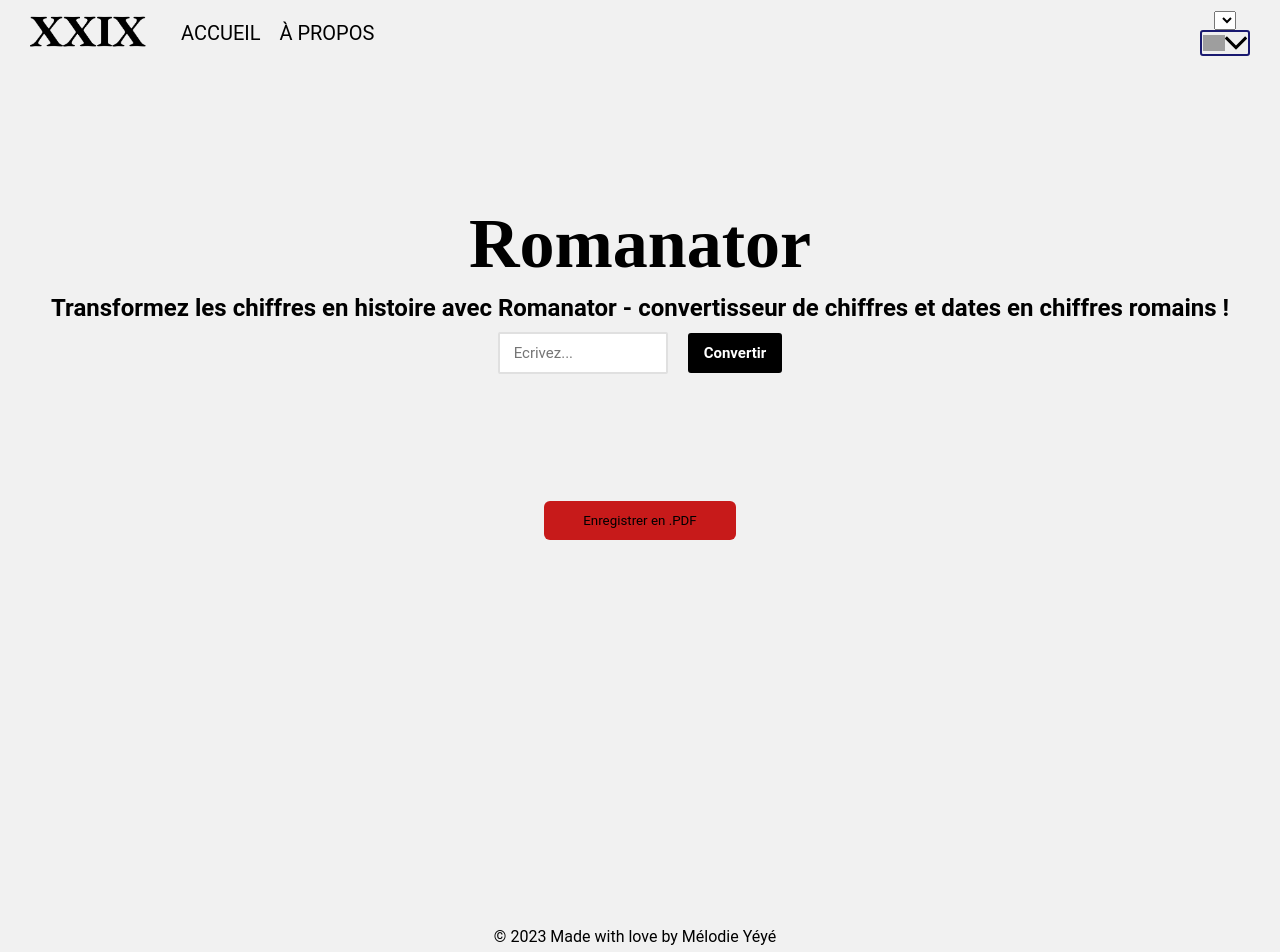
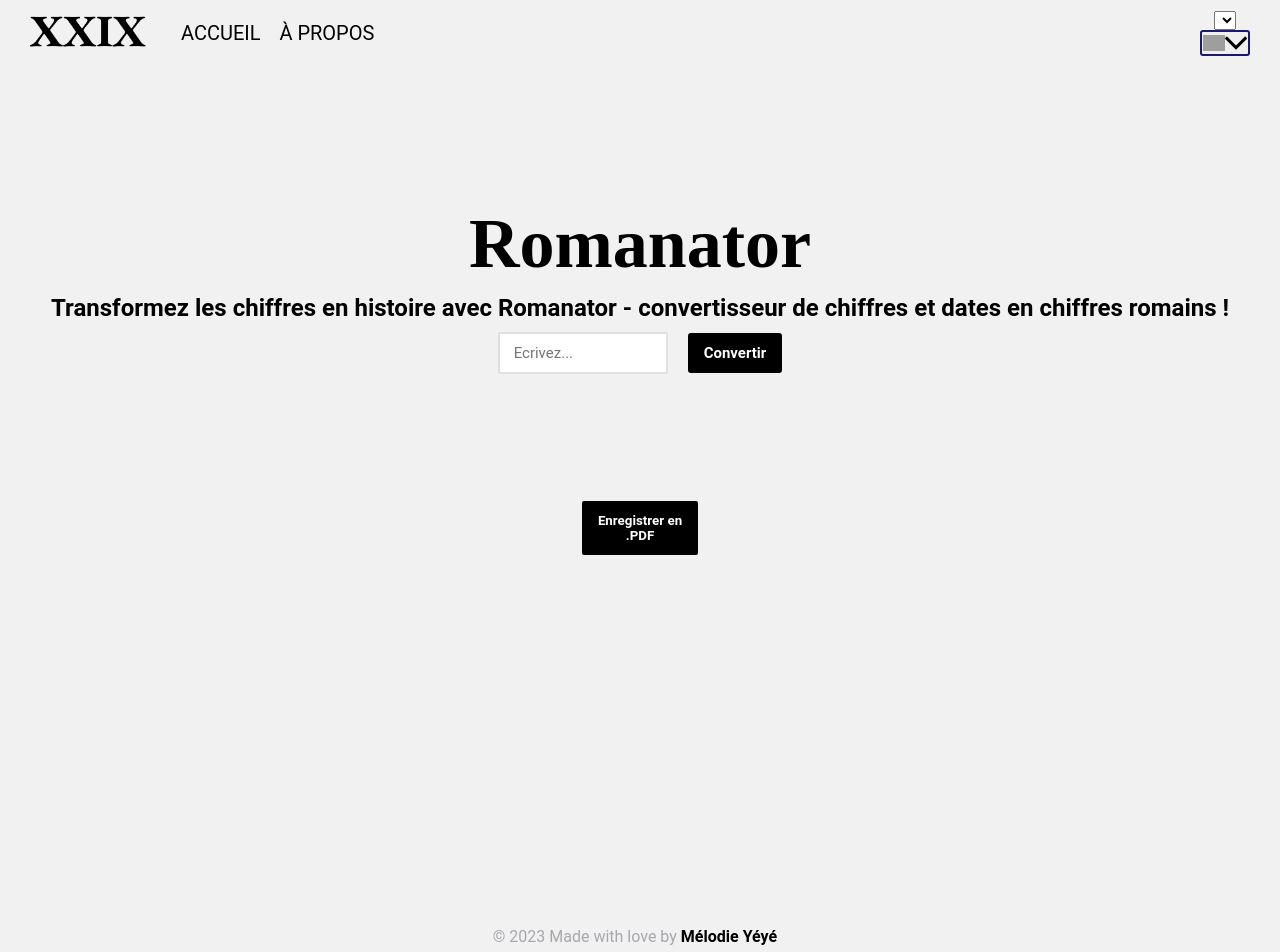
Before and after one commit to yeyemelodie01/romanconverter, a React (Create React App) app: page / in a window 1280 px wide. Shown: the top 952 px of the page. Built offline with nearby package versions, Linux system fonts and the light colour scheme; grey boxes are pictures that could not be loaded.

Commit message:
add modifications

```diff
--- a/src/components/converter/index.jsx
+++ b/src/components/converter/index.jsx
@@ -1,8 +1,10 @@
 import { useState } from 'react'
 import '../../utils/styles/converter.css'
+import { doc } from 'prettier'
 
 function RomanConverter(){
   const [inputValue, setInputValue] = useState('');
+  let divParent = document.getElementById('divParent');
 
   const romanNumeralMap = {
     1000: 'M',
@@ -108,6 +110,7 @@ function RomanConverter(){
   };
 
   const handleConvertClick = () => {
+
     let number = splitDate(inputValue);
     let result = [];
     if (Array.isArray(number)) {
@@ -124,7 +127,6 @@ function RomanConverter(){
       });
     }
 
-    let divParent = document.getElementById('divParent');
     for ( let i=0; i < result.length; i++) {
       const divContentFlex = document.createElement('div');
       const divNormal = document.createElement('div');
@@ -144,6 +146,10 @@ function RomanConverter(){
       document.getElementById('numInit_'+i).innerHTML = result[i].number;
       document.getElementById('numResult_'+i).innerHTML = result[i].convertedNumber;
     }
+    // setTimeout(() => {
+    //   document.location.reload();
+    // }, 150000)
+
   };
   return (
     <>
--- a/src/utils/styles/bouton.css
+++ b/src/utils/styles/bouton.css
@@ -18,9 +18,11 @@
 }
 
 .btnRegister{
-    width: 15%;
-    background-color: #C71A1A;
-    border: 2px solid transparent;
+    width: 9%;
+    font-weight: bold;
+    color: #FFF;
+    background-color: #000;
+    border: 2px solid #000;
     padding: 10px;
-    border-radius: 6px;
+    border-radius: 2px;
 }
--- a/src/utils/styles/footer.css
+++ b/src/utils/styles/footer.css
@@ -28,4 +28,10 @@ footer{
 
 .divCopyright p{
     margin-right: 10px;
+    color: #A7A7AE;
 }
+
+.divCopyright p span{
+    font-weight: bold;
+    color: #000;
+}
```
